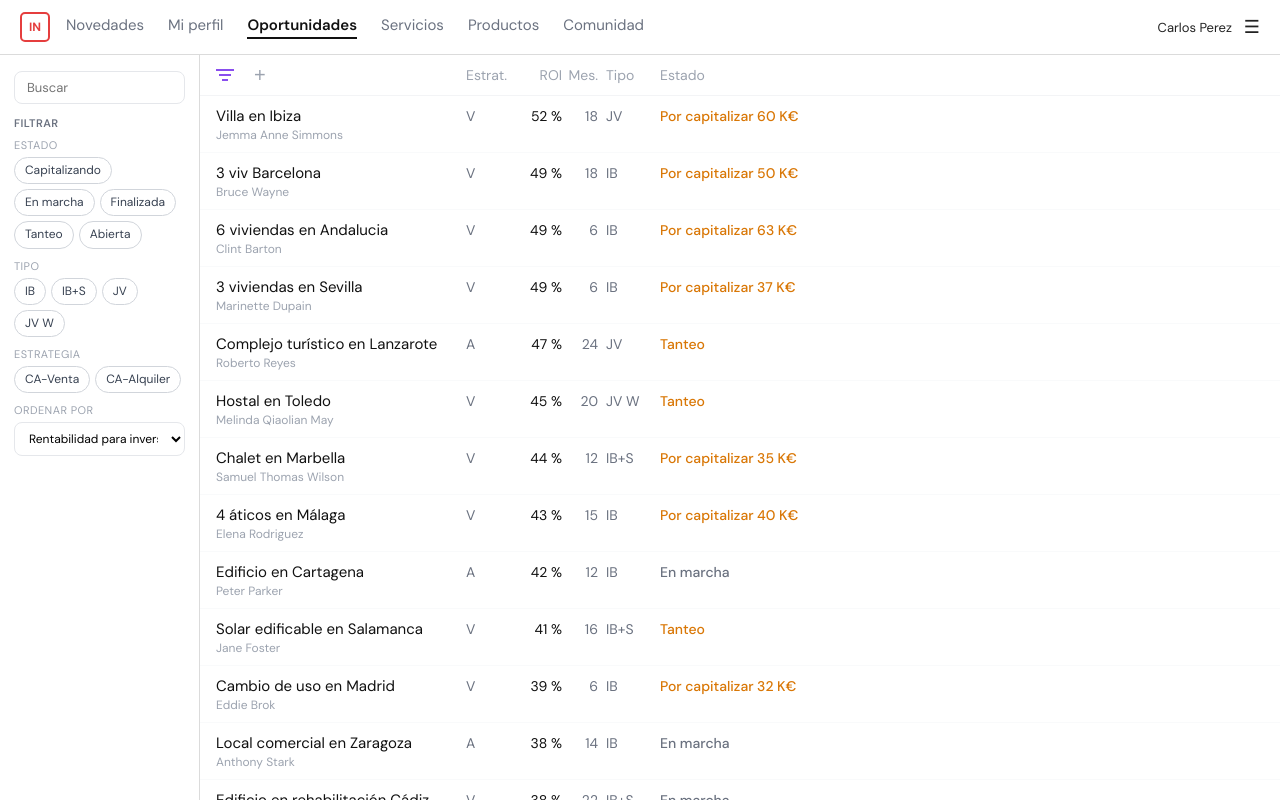
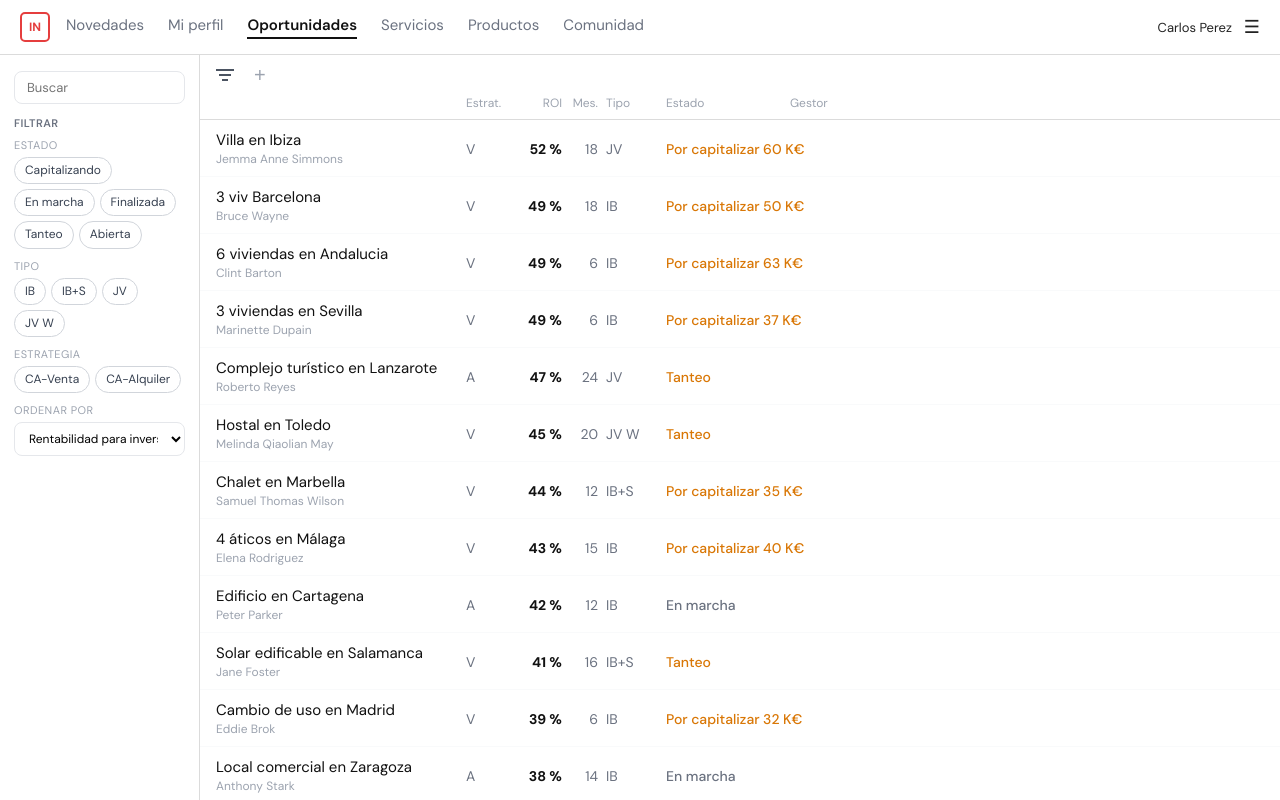
Before and after one commit to carlosperez-glitch/in-oportunidades, a React (Vite) app: page / in a window 1280 px wide. Built offline with nearby package versions, Linux system fonts and the light colour scheme.

Commit message:
fix: grid layout con columnas fijas, título siempre 250px, columnas alineadas

```diff
--- a/src/components/Lista.jsx
+++ b/src/components/Lista.jsx
@@ -7,78 +7,73 @@ import { estadoColor, colors } from "../theme";
 // - setSelected: fn
 // - isDesktop: bool
 // - totalFiltros: number — para el badge del embudo
-// - showSidebar: bool — estado del sidebar en desktop
-// - onToggleSidebar: fn — toggle sidebar en desktop
+// - showSidebar: bool — estado del sidebar (solo mobile)
 // - onAbrirFiltroMobile: fn — solo en mobile
 
-export default function Lista({ filtradas, selected, setSelected, isDesktop, totalFiltros, showSidebar, onToggleSidebar, onAbrirFiltroMobile }) {
-  function handleEmbudo() {
-    if (isDesktop) { if (onToggleSidebar) onToggleSidebar(); }
-    else { if (onAbrirFiltroMobile) onAbrirFiltroMobile(); }
-  }
+// Columnas: 250px título | 46 Estrat | 50 ROI | 36 Mes | 60 Tipo | 120 Estado | 1fr Gestor
+const COL = "250px 46px 50px 36px 60px 120px 1fr";
 
-  var embudoActivo = isDesktop ? showSidebar : totalFiltros > 0;
-
-
-  // Medir el texto más largo de los títulos visibles
-  const tituloMinWidth = 250;
-
+export default function Lista({ filtradas, selected, setSelected, isDesktop, totalFiltros, onAbrirFiltroMobile }) {
   return (
-    <div style={{ flex: 1, minWidth: 0, display: "flex", flexDirection: "column", overflow: "hidden" }}>
+    <div style={{ flex: 1, overflowY: "auto", minWidth: 0, display: "flex", flexDirection: "column" }}>
 
       {/* Toolbar */}
-      <div style={{ display: "flex", alignItems: "center", padding: "10px 16px", borderBottom: "1px solid #f3f4f6", flexShrink: 0 }}>
-        <div style={{ width: 250, flexShrink: 0, display: "flex", alignItems: "center" }}>
+      <div style={{ flexShrink: 0, borderBottom: "1px solid " + colors.border }}>
+
+        {/* Fila botones */}
+        <div style={{ display: "flex", alignItems: "center", padding: "10px 16px", gap: 10 }}>
           <button
-          onClick={handleEmbudo}
+            onClick={function() { if (!isDesktop && onAbrirFiltroMobile) onAbrirFiltroMobile(); }}
             style={{ position: "relative", background: "none", border: "none", cursor: "pointer", padding: 0, display: "flex", alignItems: "center", marginRight: 10 }}
           >
             <svg width="18" height="14" viewBox="0 0 18 14" fill="none">
-            <line x1="0" y1="2" x2="18" y2="2" stroke={embudoActivo ? colors.accion : "#374151"} strokeWidth="1.8" />
-            <line x1="3" y1="7" x2="15" y2="7" stroke={embudoActivo ? colors.accion : "#374151"} strokeWidth="1.8" />
-            <line x1="6" y1="12" x2="12" y2="12" stroke={embudoActivo ? colors.accion : "#374151"} strokeWidth="1.8" />
+              <line x1="0" y1="2" x2="18" y2="2" stroke={totalFiltros ? "#7c3aed" : "#374151"} strokeWidth="1.8" />
+              <line x1="3" y1="7" x2="15" y2="7" stroke={totalFiltros ? "#7c3aed" : "#374151"} strokeWidth="1.8" />
+              <line x1="6" y1="12" x2="12" y2="12" stroke={totalFiltros ? "#7c3aed" : "#374151"} strokeWidth="1.8" />
             </svg>
-          {!isDesktop && totalFiltros > 0 && (
-            <span style={{ position: "absolute", top: -6, right: -8, background: colors.accion, color: "#fff", borderRadius: "50%", width: 16, height: 16, fontSize: 10, fontWeight: 700, display: "flex", alignItems: "center", justifyContent: "center" }}>
+            {totalFiltros > 0 && (
+              <span style={{ position: "absolute", top: -6, right: -8, background: "#7c3aed", color: "#fff", borderRadius: "50%", width: 16, height: 16, fontSize: 10, fontWeight: 700, display: "flex", alignItems: "center", justifyContent: "center" }}>
                 {totalFiltros}
               </span>
             )}
           </button>
-
-        <button style={{ background: "none", border: "none", cursor: "pointer", color: "#9ca3af", fontSize: 20, lineHeight: 1, padding: 0, marginLeft: 10 }}>+</button>
+          <button style={{ background: "none", border: "none", cursor: "pointer", color: "#9ca3af", fontSize: 20, lineHeight: 1, padding: 0 }}>+</button>
         </div>
 
-
-
-        {/* Cabeceras */}
-        <div style={{ display: "flex", alignItems: "center", fontSize: 14, color: "#9ca3af" }}>
-          <span style={{ width: 46, textAlign: "left" }}>Estrat.</span>
-          <span style={{ width: 50, textAlign: "right" }}>ROI</span>
-          <span style={{ width: 36, textAlign: "right" }}>Mes.</span>
-          <span style={{ width: 50, paddingLeft: 8, textAlign: "left" }}>Tipo</span>
-          {isDesktop && <span style={{ width: 148, paddingLeft: 12, textAlign: "left" }}>Estado</span>}
-
+        {/* Cabeceras — mismo grid que las filas */}
+        <div style={{ display: "grid", gridTemplateColumns: COL, alignItems: "center", padding: "0 16px 8px", fontSize: 12, color: "#9ca3af" }}>
+          <span></span>
+          <span style={{ textAlign: "left" }}>Estrat.</span>
+          <span style={{ textAlign: "right" }}>ROI</span>
+          <span style={{ textAlign: "right" }}>Mes.</span>
+          <span style={{ textAlign: "left", paddingLeft: 8 }}>Tipo</span>
+          {isDesktop && <span style={{ paddingLeft: 8 }}>Estado</span>}
+          {isDesktop && <span style={{ paddingLeft: 12 }}>Gestor</span>}
         </div>
       </div>
 
-      {/* Filas */}
-      <div style={{ flex: 1, overflowY: "auto", overflowX: "hidden" }}>
+      {/* Filas — scrollable */}
+      <div style={{ flex: 1, overflowY: "auto" }}>
         {filtradas.map(function(op) {
-        var isSelected = selected && selected.id === op.id;
+          var isSel = selected && selected.id === op.id;
           return (
             <div
               key={op.id}
               onClick={function() { setSelected(op); }}
               style={{
-              display: "flex", alignItems: "flex-start", padding: "9px 16px",
+                display: "grid",
+                gridTemplateColumns: COL,
+                alignItems: "center",
+                padding: "9px 16px",
                 cursor: "pointer",
-              borderTop: isSelected ? "1px solid #b3d3e6" : "1px solid transparent",
-              borderBottom: isSelected ? "1px solid #b3d3e6" : "1px solid #f9fafb",
-              background: isSelected ? "#def3ff" : "transparent",
+                borderTop: isSel ? "1px solid #b3d3e6" : "1px solid transparent",
+                borderBottom: isSel ? "1px solid #b3d3e6" : "1px solid #f9fafb",
+                background: isSel ? "#def3ff" : "transparent",
                 transition: "background 0.1s",
               }}
             >
-            <div style={{ width: 250, flexShrink: 0, overflow: "hidden" }}>
+              {/* Título + gestor (debajo) */}
+              <div style={{ overflow: "hidden" }}>
                 <div style={{ fontSize: 15, fontWeight: 400, color: "#111", whiteSpace: "nowrap", overflow: "hidden", textOverflow: "ellipsis" }}>
                   {op.titulo}
                 </div>
@@ -88,18 +83,28 @@ export default function Lista({ filtradas, selected, setSelected, isDesktop, tot
                   </div>
                 )}
               </div>
-            <div style={{ display: "flex", alignItems: "center", flexShrink: 0, paddingTop: 1 }}>
-              <span style={{ width: 46, textAlign: "left", fontSize: 14, color: "#6b7280" }}>{op.estrategia}</span>
-              <span style={{ width: 50, textAlign: "right", fontSize: 14, fontWeight: 400, color: "#111" }}>{op.roi} %</span>
-              <span style={{ width: 36, textAlign: "right", fontSize: 14, color: "#6b7280" }}>{op.meses}</span>
-              <span style={{ width: 50, paddingLeft: 8, textAlign: "left", fontSize: 14, color: "#6b7280" }}>{op.tipo}</span>
+
+              {/* Estrat */}
+              <span style={{ fontSize: 14, color: "#6b7280", textAlign: "left" }}>{op.estrategia}</span>
+
+              {/* ROI */}
+              <span style={{ fontSize: 14, fontWeight: 700, color: "#111", textAlign: "right" }}>{op.roi} %</span>
+
+              {/* Meses */}
+              <span style={{ fontSize: 14, color: "#6b7280", textAlign: "right" }}>{op.meses}</span>
+
+              {/* Tipo */}
+              <span style={{ fontSize: 14, color: "#6b7280", paddingLeft: 8 }}>{op.tipo}</span>
+
+              {/* Estado */}
               {isDesktop && (
-                <span style={{ width: 148, paddingLeft: 12, fontSize: 14, color: estadoColor[op.estado] || "#374151", fontWeight: 500, whiteSpace: "nowrap" }}>
-                  {op.porCapitalizar ? "Por capitalizar " + op.porCapitalizar + " K€" : op.estado}
+                <span style={{ fontSize: 14, color: op.porCapitalizar ? "#d97706" : (estadoColor[op.estado] || "#374151"), fontWeight: 500, paddingLeft: 8, whiteSpace: "nowrap" }}>
+                  {op.porCapitalizar ? "Por capitalizar " + op.porCapitalizar + " K\u20ac" : op.estado}
                 </span>
               )}
 
-            </div>
+              {/* Gestor — columna vacía en desktop (ya está bajo título) */}
+              {isDesktop && <span></span>}
             </div>
           );
         })}
```
Lines whose indentation alone changed are shown as unchanged.
